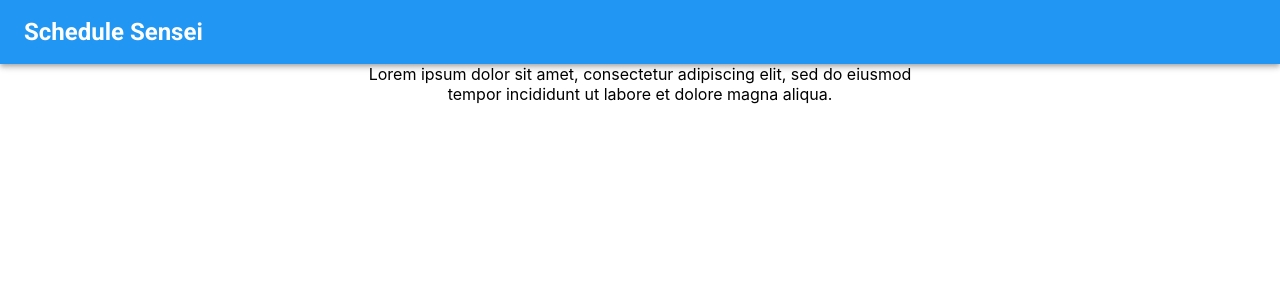
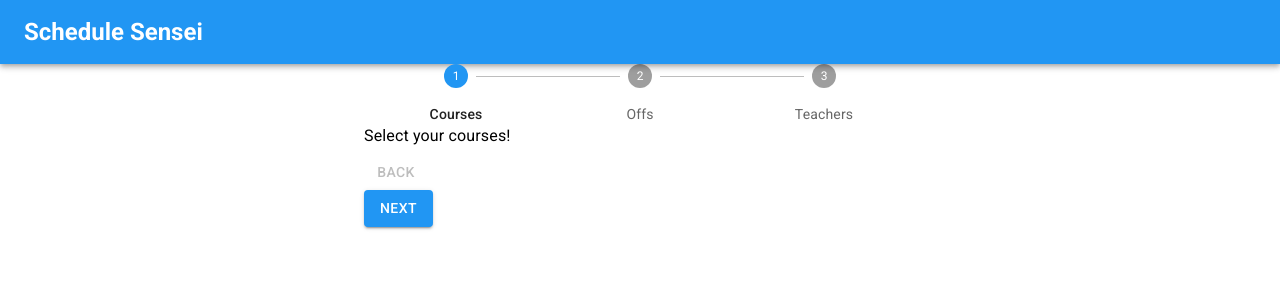
Before and after one commit to matthewa313/schedule-sensei, a React (Create React App) app: page / in a window 1280 px wide. Shown: the top 300 px of the page. Built offline with nearby package versions, Linux system fonts and the light colour scheme.

Commit message:
Build skeleton of app

```diff
--- a/package.json
+++ b/package.json
@@ -7,6 +7,7 @@
     "@emotion/styled": "^11.8.1",
     "@mui/icons-material": "^5.4.2",
     "@mui/material": "^5.4.2",
+    "@mui/styles": "^5.4.2",
     "@testing-library/jest-dom": "^5.16.2",
     "@testing-library/react": "^12.1.3",
     "@testing-library/user-event": "^13.5.0",
--- a/src/App.css
+++ b/src/App.css
@@ -1,7 +1,3 @@
 .App {
-  text-align: center;
+  text-align: left;
 }
-
-.bold {
-  font-weight: bold;
-}
--- a/src/App.js
+++ b/src/App.js
@@ -3,14 +3,25 @@ import React from 'react';
 import './App.css';
 
 import { AppBar,
+  Button,
+  CircularProgress,
+  Container,
+  Toolbar,
   Typography,
-  Toolbar,
-  ThemeProvider,
-  Container
+  Step,
+  Stepper,
+  StepLabel,
 } from '@mui/material';
 
-import { createTheme } from '@mui/material/styles';
+import { ThemeProvider, useTheme } from '@mui/material/styles'
+import { createTheme } from '@mui/material';
 import { red, blue } from '@mui/material/colors';
+import { makeStyles } from '@mui/styles';
+
+import SelectCourses from './steps/SelectCourses.js';
+import SelectOffs from './steps/SelectOffs.js';
+import SelectTeachers from './steps/SelectTeachers.js';
+import GeneratedSchedules from './steps/GeneratedSchedules.js';
 
 const creekTheme = createTheme({
   palette: {
@@ -19,10 +30,64 @@ const creekTheme = createTheme({
   }
 })
 
+const useStyles = makeStyles((creekTheme) => ({
+   backButton: {
+     marginRight: useTheme().spacing(1),
+   },
+ }));
+
+function getContent(stepIndex) {
+  switch (stepIndex) {
+    case 0:
+      return (
+          <SelectCourses/>
+        );
+      case 1:
+        return (
+          <SelectOffs/>
+        );
+      case 2:
+        return (
+          <SelectTeachers/>
+        );
+      case 3:
+        return (
+          <GeneratedSchedules/>
+        );
+      default:
+        return "na";
+    }
+  }
+
 function App() {
+  const classes = useStyles();
+  const [activeStep, setActiveStep] = React.useState(0);
+  const [loading, setLoading] = React.useState(false);
+  const steps = ["Courses", "Offs", "Teachers"];
+
+   const handleNext = () => {
+     setActiveStep((prevActiveStep) => prevActiveStep + 1);
+   };
+
+   const handleBack = () => {
+     setActiveStep((prevActiveStep) => prevActiveStep - 1);
+   };
+
+   const handleReset = () => {
+     setActiveStep(0);
+   };
+
+   // is going to the next page disabled?
+   const isNextDisabled = () => {
+    return false; // boilerplate, needs to be extended later
+  };
+
+
   return (
-    <ThemeProvider theme={creekTheme}>
-      <div className="App">
+    <div className="App">
+      <ThemeProvider theme={creekTheme}>
+
+        {/* AppBar container */}
         <AppBar position="static">
           <Toolbar>
             <Typography style={{fontWeight: "bold"}} variant="h5">
@@ -31,10 +96,45 @@ function App() {
           </Toolbar>
         </AppBar>
         <Container maxWidth="sm">
-          Lorem ipsum dolor sit amet, consectetur adipiscing elit, sed do eiusmod tempor incididunt ut labore et dolore magna aliqua.
+
+        {/* Steps container */}
+        <Stepper activeStep={activeStep} alternativeLabel>
+          {steps.map((label) => (
+            <Step key={label}>
+              <StepLabel>{label}</StepLabel>
+            </Step>
+          ))}
+        </Stepper>
         </Container>
-      </div>
-    </ThemeProvider>
+
+        {/* Content container */}
+        <Container maxWidth={activeStep === steps.length ? "xl" : "sm"}>
+          {getContent(activeStep)}
+        </Container>
+
+        {/* Button container */}
+        <Container maxWidth="sm">
+          <div className={classes.buttonWrapper}>
+            <Button className={classes.backButton} disabled={activeStep === 0} onClick={handleBack}>
+              Back
+            </Button>
+            {activeStep === steps.length ? (
+              <Button onClick={handleReset}>
+                Start Over
+              </Button>
+            ) : (
+                <div className={classes.nextButtonWrapper}>
+                  <Button disabled={isNextDisabled()} onClick={handleNext} variant="contained" color="primary">
+                    {activeStep === steps.length - 1 ? "Finish" : "Next"}
+                  </Button>
+                  {loading && <CircularProgress className={classes.nextButtonProgress} size={24} />}
+                </div>
+              )
+            }
+          </div>
+        </Container>
+      </ThemeProvider>
+    </div>
   );
 }
 
--- /dev/null
+++ b/src/steps/GeneratedSchedules.js
@@ -0,0 +1,15 @@
+import React from 'react';
+
+import {
+  Typography,
+} from '@mui/material';
+
+export default function GeneratedSchedules(props) {
+  return (
+    <div className="GeneratedSchedules">
+      <Typography gutterBottom>
+        The schedule sensei chopped together 3,201 schedules for you...!
+      </Typography>
+    </div>
+  );
+}
--- /dev/null
+++ b/src/steps/SelectCourses.js
@@ -0,0 +1,15 @@
+import React from 'react';
+
+import {
+  Typography,
+} from '@mui/material';
+
+export default function SelectCourses(props) {
+  return (
+    <div className="SelectCourses">
+      <Typography gutterBottom>
+        Select your courses!
+      </Typography>
+    </div>
+  );
+}
--- /dev/null
+++ b/src/steps/SelectOffs.js
@@ -0,0 +1,15 @@
+import React from 'react';
+
+import {
+  Typography,
+} from '@mui/material';
+
+export default function SelectOffs(props) {
+  return (
+    <div className="SelectOffs">
+      <Typography gutterBottom>
+        Select your offs!
+      </Typography>
+    </div>
+  );
+}
--- /dev/null
+++ b/src/steps/SelectTeachers.js
@@ -0,0 +1,15 @@
+import React from 'react';
+
+import {
+  Typography,
+} from '@mui/material';
+
+export default function SelectTeachers(props) {
+  return (
+    <div className="SelectTeachers">
+      <Typography gutterBottom>
+        Select your teachers!
+      </Typography>
+    </div>
+  );
+}
```
Also changed, not shown: 1 other file (tests, documents, lock files or other folders).
